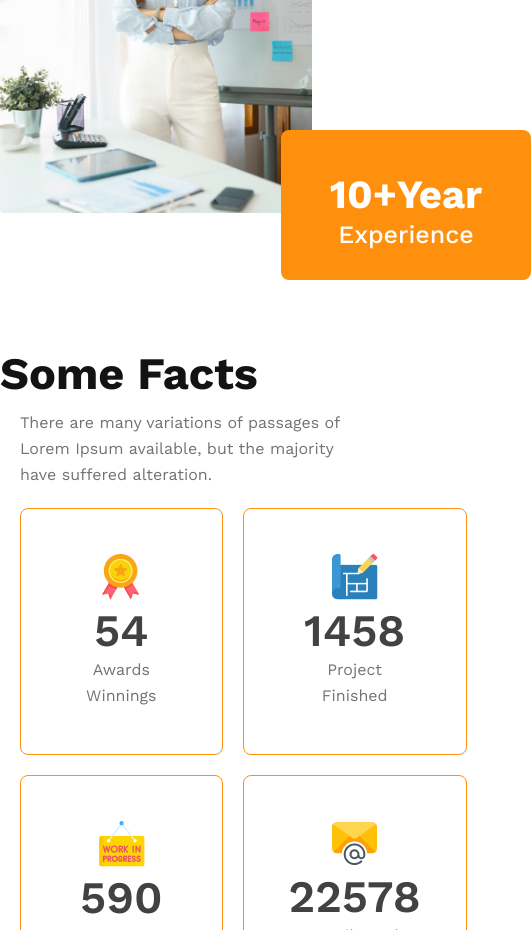
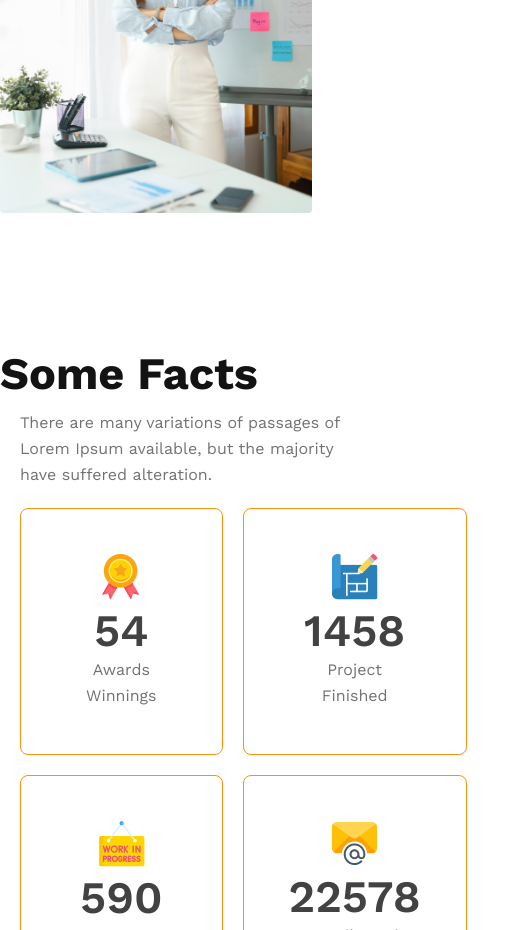
Before and after one commit to Asad9340/practice-architects-website, a plain HTML site: page index.html in a window 390 px wide. Shown: the part 4780-5710 px from the top of the page, 531 px wide, since content can reach past the window. Drawn offline with nearby package versions, Linux system fonts and the light colour scheme.

Commit message:
added some featuers

```diff
--- a/styles/style.css
+++ b/styles/style.css
@@ -274,10 +274,7 @@ footer {
     line-height: 40px;
   }
   .experience-badge {
-    width: 250px;
-    height: 150px;
-    bottom: -63px;
-    left: 281px;
+    display: none;
   }
   .fact-award {
     display: grid;
```
